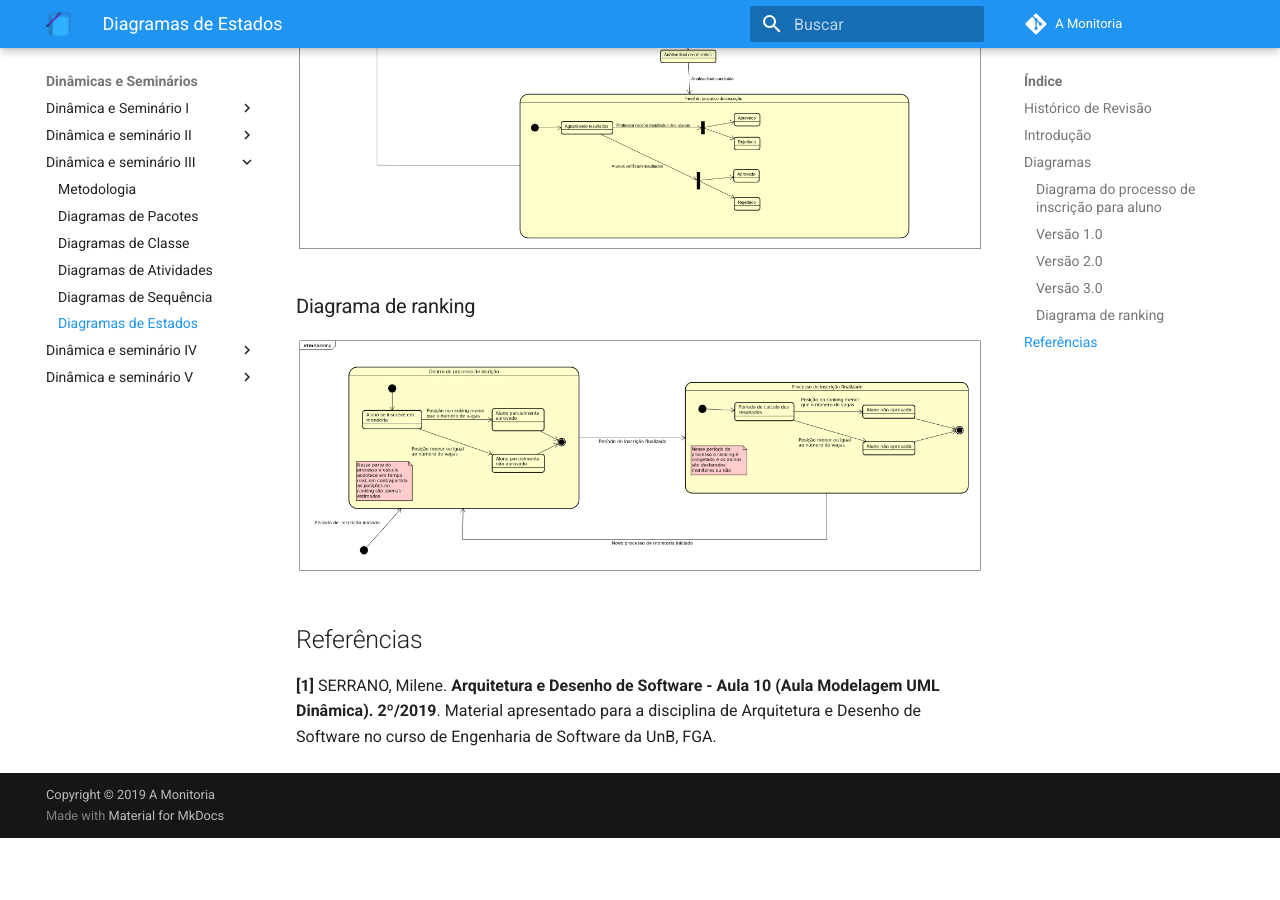
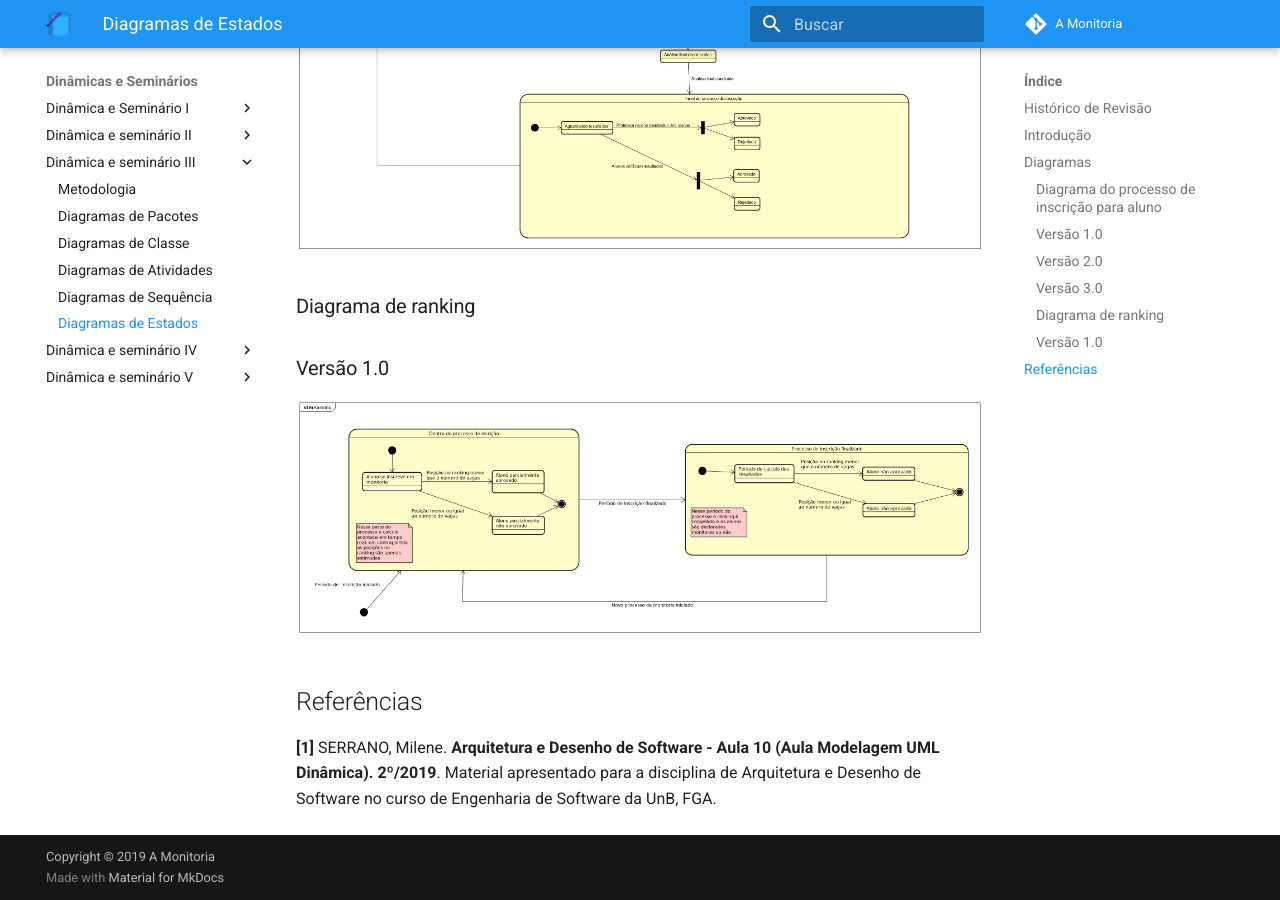
Before and after one commit to 2019-2-arquitetura-desenho/wiki, an MkDocs documentation site: the page built from docs/dinamica_seminario_III/diagrama_de_estados.md, in a window 1280 px wide and 900 px high, scrolled down 2524 px. Built offline with MkDocs 1.6.1 and Material for MkDocs 9.7.7, drawn with Linux system fonts in a browser that asks for light colours; comment, search, counter and statistics services are not loaded; old or Windows-style settings are respelled for this version of MkDocs; before the commit the page ends 3362 px from its top, so only the background shows below that.

```diff
--- a/docs/dinamica_seminario_III/diagrama_de_estados.md
+++ b/docs/dinamica_seminario_III/diagrama_de_estados.md
@@ -33,7 +33,7 @@
 
 
 ### Diagrama de ranking
-
+### Versão 1.0
 ![Diagrama de ranking](assets/img/diagrama_estados/ranking_v1.jpg)
 
 ## Referências
```
